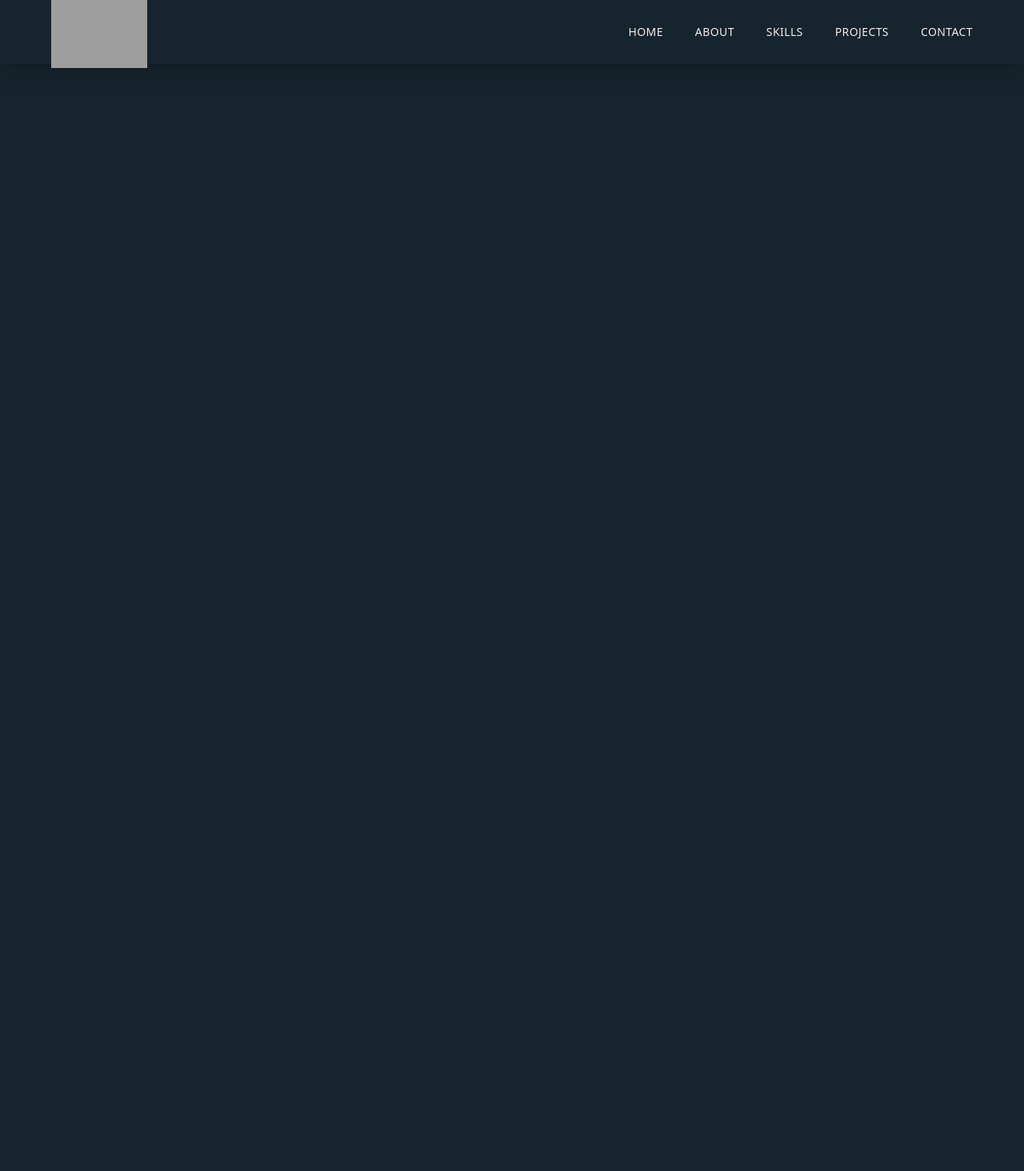
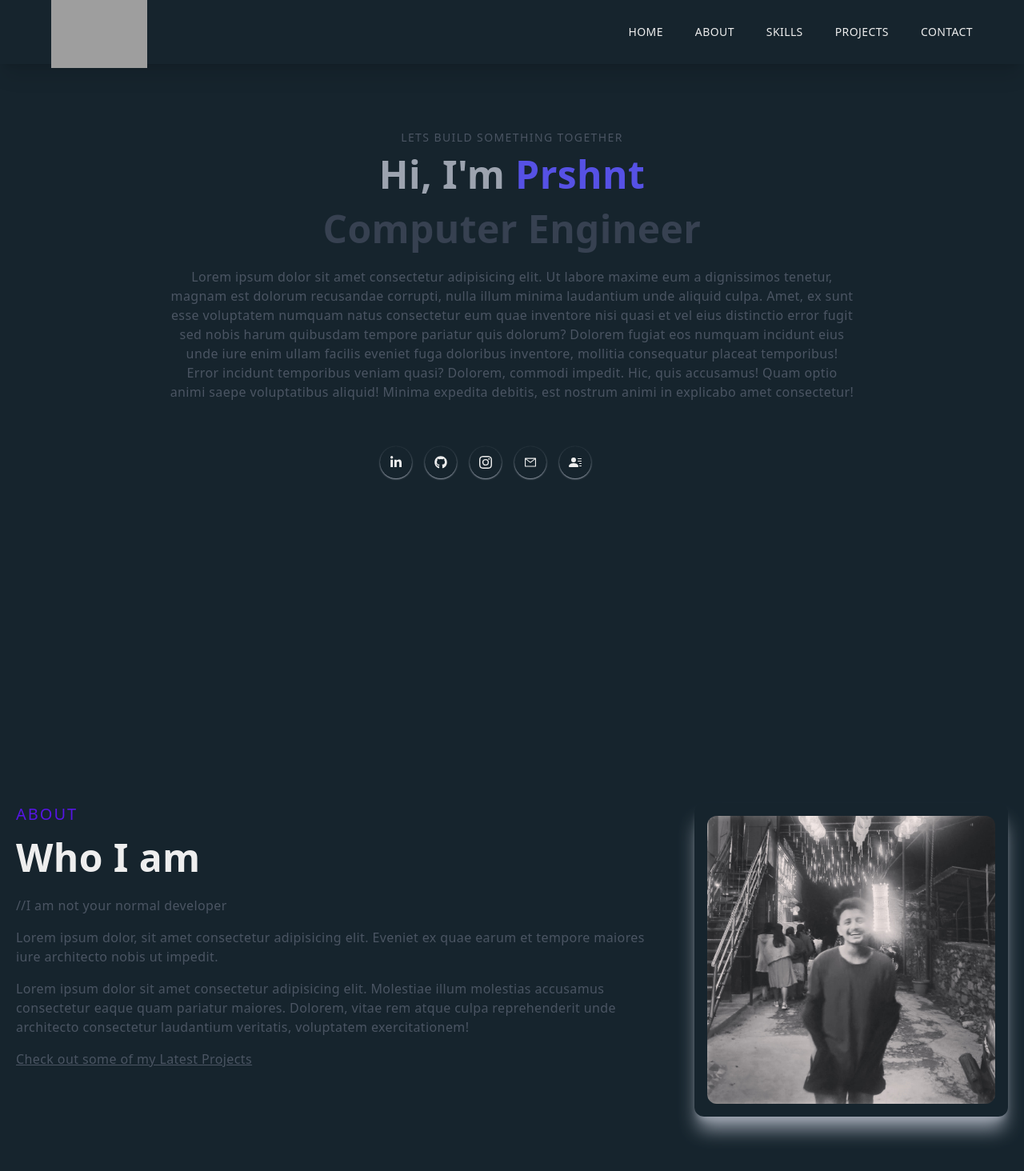
Before and after one commit to prshnt-bhushal/portfolio-nextjs, a Next.js app: page / in a window 1280 px wide. Shown: the top 1464 px of the page at 80% size. Before the commit the page ends 800 px from the top, so only its background shows below. Built offline with nearby package versions, Linux system fonts and the light colour scheme; grey boxes are pictures that could not be loaded.

Commit message:
designed Main and About section

```diff
--- /dev/null
+++ b/components/About.jsx
@@ -0,0 +1,27 @@
+import React from 'react'
+
+const About = () => {
+  return (
+    <div className='w-full md:h-screen p-2 flex items-center py-16'>
+        <div className=' max-w-[1240px] m-auto md:grid grid-cols-3 gap-8'>
+            <div className='col-span-2'>
+                <p className='uppercase text-xl tracking-widest text-[#5615e5]'>About</p>
+                <h2 className='py-4'>Who I am</h2>
+                <p className='py-2 text-gray-600'>//I am not your normal developer</p>
+                <p  className='py-2 text-gray-600'>
+                    Lorem ipsum dolor, sit amet consectetur adipisicing elit. Eveniet ex quae earum et tempore maiores iure architecto nobis ut impedit.
+                </p>
+                <p className='py-2 text-gray-600'>
+                    Lorem ipsum dolor sit amet consectetur adipisicing elit. Molestiae illum molestias accusamus consectetur eaque quam pariatur maiores. Dolorem, vitae rem atque culpa reprehenderit unde architecto consectetur laudantium veritatis, voluptatem exercitationem!
+                </p>
+                <p  className='py-2 text-gray-600 underline cursor-pointer'>Check out some of my Latest Projects</p>
+            </div>
+            <div className='w-full h-auto shadow-xl shadow-gray-400 rounded-xl flex items-center justify-center p-4 hover:scale-105 ease-in duration-300'>
+                <img className='rounded-xl' src='/assets/Images/profile.jpg' alt='profile'/>
+            </div>
+        </div>
+    </div>
+  )
+}
+
+export default About
--- a/components/Main.jsx
+++ b/components/Main.jsx
@@ -1,8 +1,49 @@
 import React from 'react'
+import {AiOutlineClose, AiOutlineMail, AiOutlineMenu} from 'react-icons/ai'
+import{FaGithub, FaLinkedinIn} from 'react-icons/fa'
+import {BsFillPersonLinesFill, BsInstagram} from 'react-icons/bs'
+import Link from 'next/link'
 
 const Main = () => {
   return (
-    <div>https://www.youtube.com/watch?v=CMx51wpd7g4&ab_channel=CodeCommerce 44:00</div>
+    <div className='w-full h-screen text-center'>
+      <div className='max-w-[1240px] w-full h-full mx-auto p-2 flex justify-center items-center'>
+        <div>
+          <p className='uppercase text-sm tracking-widest text-gray-600'>Lets Build something together</p>
+          <h1 className='py-3 text-gray-400'>Hi, I'm <span className='text-[#5651e5]'>Prshnt</span></h1>
+          <h1 className='py-2 text-gray-700'>Computer Engineer</h1>
+          <p className='py-4 text-gray-600 max-w-[70%] m-auto'>
+            Lorem ipsum dolor sit amet consectetur adipisicing elit. Ut labore maxime eum a dignissimos tenetur, magnam est dolorum recusandae corrupti, nulla illum minima laudantium unde aliquid culpa. Amet, ex sunt esse voluptatem numquam natus consectetur eum quae inventore nisi quasi et vel eius distinctio error fugit sed nobis harum quibusdam tempore pariatur quis dolorum? Dolorem fugiat eos numquam incidunt eius unde iure enim ullam facilis eveniet fuga doloribus inventore, mollitia consequatur placeat temporibus! Error incidunt temporibus veniam quasi? Dolorem, commodi impedit. Hic, quis accusamus! Quam optio animi saepe voluptatibus aliquid! Minima expedita debitis, est nostrum animi in explicabo amet consectetur!
+          </p>
+          <div className='flex items-center justify-between max-w-[330px] m-auto py-4'>
+            <div className='flex items-center justify-between my-6 w-full sm:w-[80%]'>
+                            <Link href='https://www.linkedin.com/in/prashant-bhushal-a1154923b/'>
+                                <div className='rounded-full shadow-sm shadow-gray-400 p-3 cursor-pointer hover:scale-150 ease-in duration-500'>
+                                    <FaLinkedinIn/>
+                                </div>
+                            </Link>
+                            <Link href='https://github.com/prshnt-bhushal'>
+                                <div className='rounded-full shadow-sm shadow-gray-400 p-3 cursor-pointer hover:scale-150 ease-in duration-500'>
+                                    <FaGithub/>
+                                </div>
+                            </Link>
+                            <Link href='https://www.instagram.com/__prshnt__/'>
+                                <div className='rounded-full shadow-sm shadow-gray-400 p-3 cursor-pointer hover:scale-150 ease-in duration-500'>
+                                    <BsInstagram/>
+                                </div>
+                            </Link>
+                            <div className='rounded-full shadow-sm shadow-gray-400 p-3 cursor-pointer hover:scale-150 ease-in duration-500'>
+                            <AiOutlineMail/>
+                            </div>
+                            <div className='rounded-full shadow-sm shadow-gray-400 p-3 cursor-pointer hover:scale-150 ease-in duration-500'>
+                            <BsFillPersonLinesFill/>
+                            </div>
+                        </div>
+
+          </div>
+        </div>
+      </div>
+    </div>
   )
 }
 
--- /dev/null
+++ b/components/Skills.jsx
@@ -0,0 +1,11 @@
+import React from 'react'
+
+const Skills = () => {
+  return (
+    <div>
+
+    </div>
+  )
+}
+
+export default Skills
--- a/pages/index.js
+++ b/pages/index.js
@@ -1,6 +1,8 @@
 import NavBar from '@/components/NavBar'
 import Head from 'next/head'
 import Image from 'next/image'
+import Main from '@/components/Main'
+import About from '@/components/About'
 
 
 export default function Home() {
@@ -13,6 +15,8 @@ export default function Home() {
         <link rel="icon" href="/favicon.ico" />
       </Head>
       <NavBar/>
+      <Main/>
+      <About/>
     </>
   )
 }
```
Also changed, not shown: public/assets/Images/profile.jpg (added).
